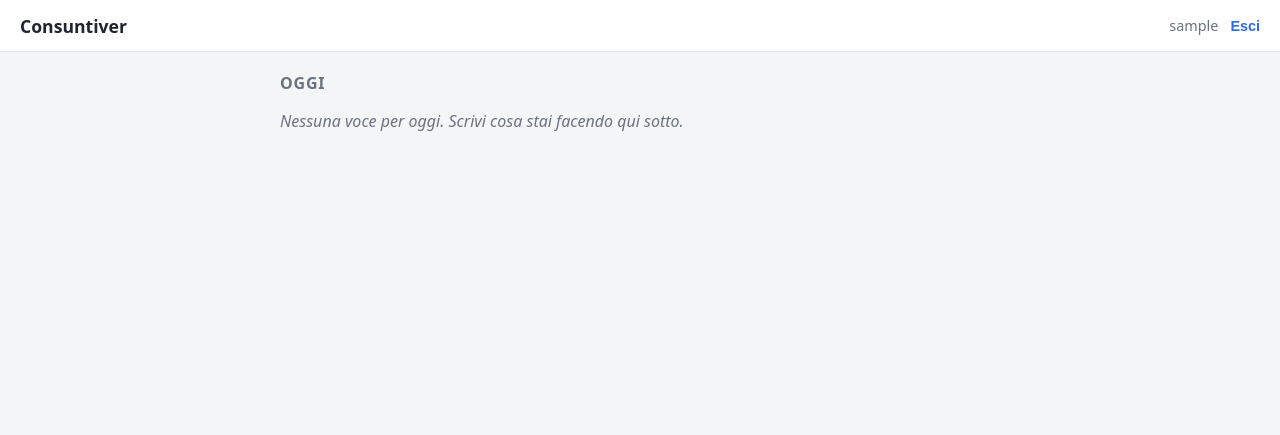
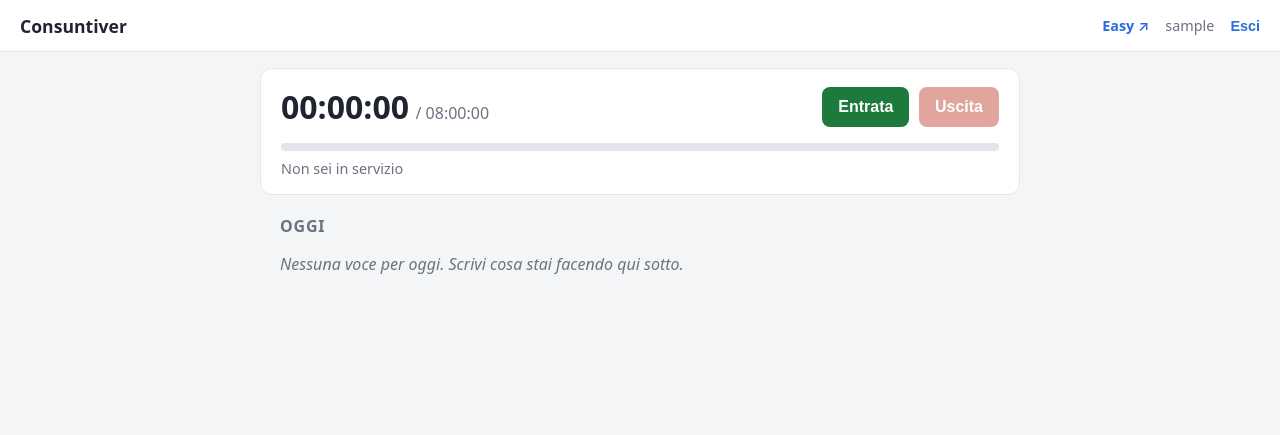
Before and after one commit to DonUriello/consuntiver, a Spring Boot app: page / in a window 1280 px wide. Shown: the top 435 px of the page. Run offline with Spring Boot 4, Linux system fonts and the light colour scheme; the visitor is signed in with stand-in values (Sample User, id 1); data that the repository does not hold is empty; some of the project's set-up classes (security, data sources, template engines, error pages and the like) are left out, and stand-ins take their place.

Commit message:
Aggiunge modifica voci, timbrature Entrata/Uscita e link Easy
- Modifica inline del testo di ogni voce, con controllo di proprieta'
  (un utente non puo' modificare voci altrui: 403)
- Entita' Attendance per le timbrature: Entrata apre una sessione,
  Uscita la chiude; supporta piu' coppie al giorno
- Contatore live verso le 8 ore (JS): somma le sessioni di oggi,
  avanza ogni secondo mentre si e' in servizio, barra di avanzamento
  e avviso al raggiungimento dell'obiettivo
- Pulsante "Easy" verso https://prd.galileonetwork.it/easy/

Co-Authored-By: Claude Opus 4.8 <noreply@anthropic.com>
Claude-Session: https://claude.ai/code/session_01ChtgCd5ZEyQHBsevwyMqNK

```diff
--- a/src/main/java/com/consuntiver/controller/HomeController.java
+++ b/src/main/java/com/consuntiver/controller/HomeController.java
@@ -1,11 +1,15 @@
 package com.consuntiver.controller;
 
+import com.consuntiver.model.Attendance;
 import com.consuntiver.model.WorkEntry;
+import com.consuntiver.service.AttendanceService;
+import com.consuntiver.service.AttendanceService.WorkTimeSummary;
 import com.consuntiver.service.WorkEntryService;
 import jakarta.validation.constraints.NotBlank;
 import org.springframework.stereotype.Controller;
 import org.springframework.ui.Model;
 import org.springframework.web.bind.annotation.GetMapping;
+import org.springframework.web.bind.annotation.PathVariable;
 import org.springframework.web.bind.annotation.PostMapping;
 import org.springframework.web.bind.annotation.RequestParam;
 
@@ -23,18 +27,32 @@ public class HomeController {
     private static final DateTimeFormatter TIME_FORMAT =
             DateTimeFormatter.ofPattern("HH:mm", Locale.ITALY).withZone(ZONE);
 
+    /** Obiettivo giornaliero: 8 ore, in secondi. */
+    private static final long TARGET_SECONDS = 8 * 60 * 60;
+
     private final WorkEntryService workEntryService;
+    private final AttendanceService attendanceService;
 
-    public HomeController(WorkEntryService workEntryService) {
+    public HomeController(WorkEntryService workEntryService, AttendanceService attendanceService) {
         this.workEntryService = workEntryService;
+        this.attendanceService = attendanceService;
     }
 
     @GetMapping("/")
     public String home(Principal principal, Model model) {
-        List<WorkEntry> entries = workEntryService.todayEntries(principal.getName(), ZONE);
+        String username = principal.getName();
+
+        List<WorkEntry> entries = workEntryService.todayEntries(username, ZONE);
+        List<Attendance> attendances = attendanceService.todayAttendances(username, ZONE);
+        WorkTimeSummary summary = attendanceService.todaySummary(username, ZONE);
+
         model.addAttribute("entries", entries);
+        model.addAttribute("attendances", attendances);
+        model.addAttribute("summary", summary);
+        model.addAttribute("targetSeconds", TARGET_SECONDS);
+        model.addAttribute("serverNowMillis", System.currentTimeMillis());
         model.addAttribute("timeFormat", TIME_FORMAT);
-        model.addAttribute("username", principal.getName());
+        model.addAttribute("username", username);
         return "home";
     }
 
@@ -46,4 +64,26 @@ public class HomeController {
         }
         return "redirect:/";
     }
+
+    @PostMapping("/entries/{id}")
+    public String edit(@PathVariable("id") Long id,
+                       @RequestParam("description") String description,
+                       Principal principal) {
+        if (description != null && !description.isBlank()) {
+            workEntryService.updateDescription(principal.getName(), id, description);
+        }
+        return "redirect:/";
+    }
+
+    @PostMapping("/attendance/in")
+    public String clockIn(Principal principal) {
+        attendanceService.clockIn(principal.getName());
+        return "redirect:/";
+    }
+
+    @PostMapping("/attendance/out")
+    public String clockOut(Principal principal) {
+        attendanceService.clockOut(principal.getName());
+        return "redirect:/";
+    }
 }
--- a/src/main/resources/static/css/style.css
+++ b/src/main/resources/static/css/style.css
@@ -201,10 +201,14 @@ button:hover {
 }
 
 .entry {
+    padding: 0.65rem 0;
+    border-bottom: 1px solid var(--border);
+}
+
+.entry-view {
     display: flex;
     gap: 0.85rem;
-    padding: 0.65rem 0;
-    border-bottom: 1px solid var(--border);
+    align-items: baseline;
 }
 
 .entry-time {
@@ -218,6 +222,174 @@ button:hover {
 .entry-text {
     white-space: pre-wrap;
     word-break: break-word;
+    flex: 1;
+}
+
+.edit-toggle {
+    flex-shrink: 0;
+    font-size: 0.8rem;
+    opacity: 0.7;
+}
+
+.entry-edit {
+    display: flex;
+    gap: 0.5rem;
+    align-items: center;
+    margin-top: 0.4rem;
+}
+
+.entry-edit input {
+    flex: 1;
+    padding: 0.5rem 0.7rem;
+    border: 1px solid var(--primary);
+    border-radius: 8px;
+    font-size: 1rem;
+}
+
+.entry-edit input:focus {
+    outline: none;
+}
+
+.entry-edit button[type="submit"] {
+    padding: 0.5rem 0.9rem;
+    font-size: 0.9rem;
+}
+
+/* ---------- Sezione orario di lavoro ---------- */
+.worktime {
+    max-width: 760px;
+    width: 100%;
+    margin: 1rem auto 0;
+    padding: 1rem 1.25rem;
+    background: var(--card-bg);
+    border: 1px solid var(--border);
+    border-radius: 12px;
+}
+
+.worktime-top {
+    display: flex;
+    align-items: center;
+    justify-content: space-between;
+    gap: 1rem;
+    flex-wrap: wrap;
+}
+
+.worktime-counter {
+    display: flex;
+    align-items: baseline;
+    gap: 0.4rem;
+}
+
+.wt-counter {
+    font-size: 2rem;
+    font-weight: 700;
+    font-variant-numeric: tabular-nums;
+    color: var(--text);
+}
+
+.wt-target {
+    color: var(--muted);
+    font-variant-numeric: tabular-nums;
+}
+
+.worktime-actions {
+    display: flex;
+    gap: 0.6rem;
+}
+
+.btn-in {
+    background: #1e7a3c;
+}
+
+.btn-in:hover {
+    background: #176030;
+}
+
+.btn-out {
+    background: #c0392b;
+}
+
+.btn-out:hover {
+    background: #a23123;
+}
+
+button:disabled {
+    opacity: 0.45;
+    cursor: not-allowed;
+}
+
+.wt-progress {
+    margin-top: 0.9rem;
+    height: 8px;
+    background: var(--border);
+    border-radius: 999px;
+    overflow: hidden;
+}
+
+.wt-progress-fill {
+    height: 100%;
+    width: 0;
+    background: var(--primary);
+    transition: width 0.4s ease;
+}
+
+.wt-progress-fill.done {
+    background: #1e7a3c;
+}
+
+.wt-status {
+    margin-top: 0.5rem;
+    font-size: 0.9rem;
+    color: var(--muted);
+}
+
+.punch-list {
+    list-style: none;
+    margin: 0.85rem 0 0;
+    padding: 0.75rem 0 0;
+    border-top: 1px solid var(--border);
+    display: flex;
+    flex-wrap: wrap;
+    gap: 0.5rem 1.25rem;
+    font-size: 0.9rem;
+    font-variant-numeric: tabular-nums;
+}
+
+.punch-list li {
+    display: flex;
+    gap: 0.4rem;
+}
+
+.punch-in {
+    color: #1e7a3c;
+    font-weight: 600;
+}
+
+.punch-sep {
+    color: var(--muted);
+}
+
+.punch-out {
+    color: #c0392b;
+    font-weight: 600;
+}
+
+/* ---------- Nav header ---------- */
+.app-nav {
+    display: flex;
+    align-items: center;
+    gap: 1rem;
+    font-size: 0.9rem;
+}
+
+.ext-link {
+    color: var(--primary);
+    text-decoration: none;
+    font-weight: 600;
+}
+
+.ext-link:hover {
+    text-decoration: underline;
 }
 
 .prompt-bar {
--- /dev/null
+++ b/src/main/resources/static/js/app.js
@@ -0,0 +1,74 @@
+(function () {
+    "use strict";
+
+    // ---------- Contatore live del tempo di lavoro ----------
+    var el = document.getElementById("worktime");
+    if (el) {
+        var accumulated = parseInt(el.dataset.accumulated || "0", 10);
+        var openSinceRaw = el.dataset.openSince;
+        var openSince = openSinceRaw ? parseInt(openSinceRaw, 10) : null;
+        var target = parseInt(el.dataset.target || "28800", 10);
+        var serverNow = parseInt(el.dataset.serverNow || Date.now(), 10);
+        // Differenza tra orologio del server e del browser, per non sballare il conteggio.
+        var offset = serverNow - Date.now();
+
+        var counterEl = document.getElementById("wt-counter");
+        var barEl = document.getElementById("wt-bar");
+        var statusEl = document.getElementById("wt-status");
+
+        var fmt = function (totalSeconds) {
+            var s = Math.max(0, Math.floor(totalSeconds));
+            var h = Math.floor(s / 3600);
+            var m = Math.floor((s % 3600) / 60);
+            var sec = s % 60;
+            var pad = function (n) { return n < 10 ? "0" + n : "" + n; };
+            return pad(h) + ":" + pad(m) + ":" + pad(sec);
+        };
+
+        var tick = function () {
+            var total = accumulated;
+            if (openSince !== null) {
+                total += (Date.now() + offset - openSince) / 1000;
+            }
+            counterEl.textContent = fmt(total);
+
+            var pct = Math.min(100, (total / target) * 100);
+            barEl.style.width = pct.toFixed(1) + "%";
+
+            if (total >= target) {
+                barEl.classList.add("done");
+                statusEl.textContent = "✅ Hai completato le 8 ore!";
+            } else if (openSince !== null) {
+                statusEl.textContent = "Mancano " + fmt(target - total) + " alle 8 ore";
+            } else {
+                statusEl.textContent = "Non sei in servizio";
+            }
+        };
+
+        tick();
+        if (openSince !== null) {
+            setInterval(tick, 1000);
+        }
+    }
+
+    // ---------- Modifica voci inline ----------
+    document.querySelectorAll(".edit-toggle").forEach(function (btn) {
+        btn.addEventListener("click", function () {
+            var li = btn.closest(".entry");
+            li.querySelector(".entry-view").hidden = true;
+            var form = li.querySelector(".entry-edit");
+            form.hidden = false;
+            var input = form.querySelector("input");
+            input.focus();
+            input.setSelectionRange(input.value.length, input.value.length);
+        });
+    });
+
+    document.querySelectorAll(".edit-cancel").forEach(function (btn) {
+        btn.addEventListener("click", function () {
+            var li = btn.closest(".entry");
+            li.querySelector(".entry-edit").hidden = true;
+            li.querySelector(".entry-view").hidden = false;
+        });
+    });
+})();
--- a/src/main/resources/templates/home.html
+++ b/src/main/resources/templates/home.html
@@ -9,14 +9,53 @@
 <body class="app-page">
 <header class="app-header">
     <div class="app-title">Consuntiver</div>
-    <div class="app-user">
-        <span th:text="${username}">utente</span>
+    <div class="app-nav">
+        <a class="ext-link" href="https://prd.galileonetwork.it/easy/" target="_blank" rel="noopener">Easy ↗</a>
+        <span class="app-user" th:text="${username}">utente</span>
         <form th:action="@{/logout}" method="post" class="logout-form">
             <button type="submit" class="link-button">Esci</button>
         </form>
     </div>
 </header>
 
+<!-- ---------- Orario di lavoro ---------- -->
+<section class="worktime"
+         id="worktime"
+         th:attr="data-accumulated=${summary.accumulatedSeconds},
+                  data-open-since=${summary.openSinceMillis},
+                  data-server-now=${serverNowMillis},
+                  data-target=${targetSeconds}">
+    <div class="worktime-top">
+        <div class="worktime-counter">
+            <span id="wt-counter" class="wt-counter">00:00:00</span>
+            <span class="wt-target">/ 08:00:00</span>
+        </div>
+        <div class="worktime-actions">
+            <form th:action="@{/attendance/in}" method="post">
+                <button type="submit" class="btn-in"
+                        th:disabled="${summary.clockedIn()}">Entrata</button>
+            </form>
+            <form th:action="@{/attendance/out}" method="post">
+                <button type="submit" class="btn-out"
+                        th:disabled="${!summary.clockedIn()}">Uscita</button>
+            </form>
+        </div>
+    </div>
+
+    <div class="wt-progress"><div id="wt-bar" class="wt-progress-fill"></div></div>
+    <div id="wt-status" class="wt-status">&nbsp;</div>
+
+    <ul class="punch-list" th:if="${!attendances.isEmpty()}">
+        <li th:each="a : ${attendances}">
+            <span class="punch-in" th:text="${timeFormat.format(a.clockIn)}">09:00</span>
+            <span class="punch-sep">→</span>
+            <span class="punch-out"
+                  th:text="${a.clockOut != null ? timeFormat.format(a.clockOut) : 'in corso…'}">18:00</span>
+        </li>
+    </ul>
+</section>
+
+<!-- ---------- Storico di oggi ---------- -->
 <main class="history">
     <h2>Oggi</h2>
 
@@ -26,12 +65,22 @@
 
     <ul class="entry-list">
         <li class="entry" th:each="entry : ${entries}">
-            <span class="entry-time" th:text="${timeFormat.format(entry.createdAt)}">09:30</span>
-            <span class="entry-text" th:text="${entry.description}">Descrizione</span>
+            <div class="entry-view">
+                <span class="entry-time" th:text="${timeFormat.format(entry.createdAt)}">09:30</span>
+                <span class="entry-text" th:text="${entry.description}">Descrizione</span>
+                <button type="button" class="edit-toggle link-button">Modifica</button>
+            </div>
+            <form class="entry-edit" th:action="@{'/entries/' + ${entry.id}}" method="post" hidden>
+                <input type="text" name="description" th:value="${entry.description}"
+                       autocomplete="off" required>
+                <button type="submit">Salva</button>
+                <button type="button" class="edit-cancel link-button">Annulla</button>
+            </form>
         </li>
     </ul>
 </main>
 
+<!-- ---------- Barra di inserimento ---------- -->
 <form class="prompt-bar" th:action="@{/entries}" method="post">
     <input type="text"
            name="description"
@@ -41,5 +90,7 @@
            required>
     <button type="submit">Registra</button>
 </form>
+
+<script th:src="@{/js/app.js}"></script>
 </body>
 </html>
```
Also changed, not shown: src/main/java/com/consuntiver/model/Attendance.java (added, +77 -0 lines), src/main/java/com/consuntiver/repository/AttendanceRepository.java (added, +19 -0 lines), src/main/java/com/consuntiver/service/AttendanceService.java (added, +92 -0 lines), src/main/java/com/consuntiver/service/WorkEntryService.java (+15 -0 lines), README.md.
